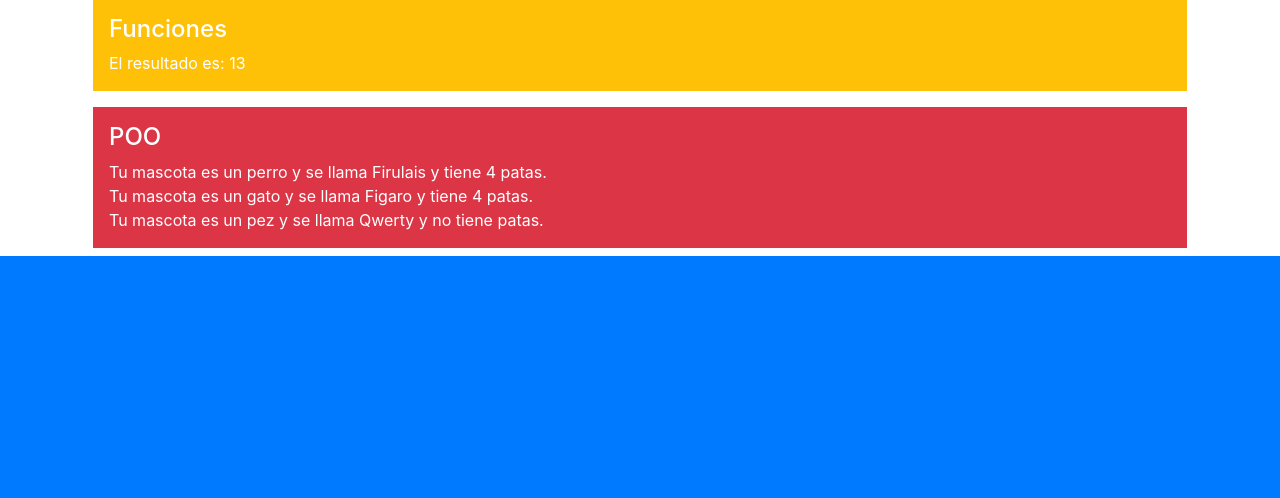
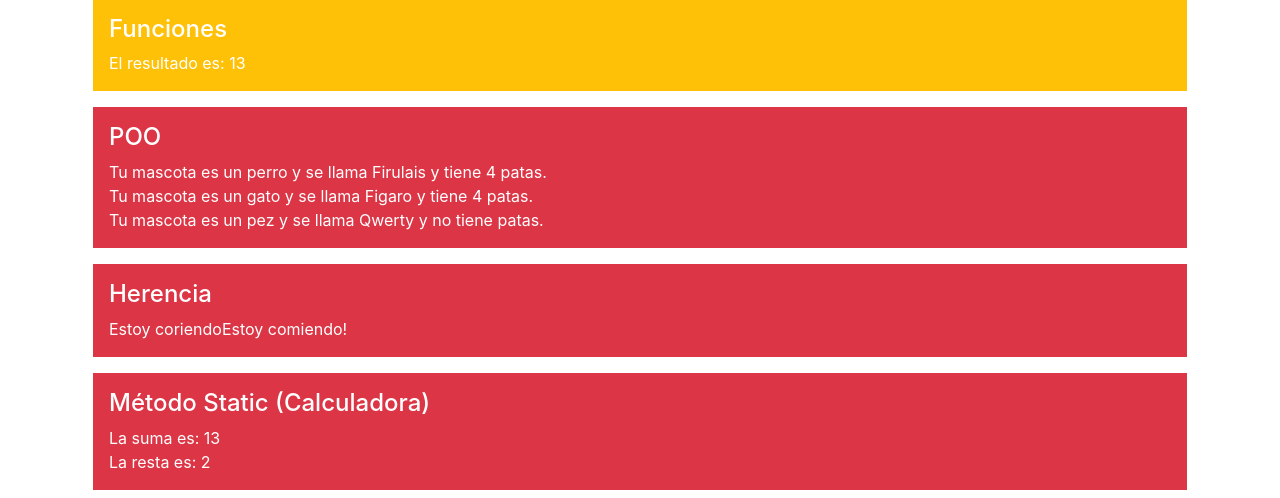
Before and after one commit to david-dc381/PHP-Console, a PHP site: page / in a window 1280 px wide. Shown: the part 1625-2123 px from the top of the page. Before the commit the page ends 1881 px from the top, so only its background shows below. Run offline with PHP 8.4, Linux system fonts and the light colour scheme.

Commit message:
Agregamos Herencia y Método static

```diff
--- a/index.php
+++ b/index.php
@@ -301,6 +301,69 @@
             </div>
         </div>
 
+        <div class="row">
+            <div class="col-12">
+                <div class="p-3 m-2 bg-danger text-white">
+                    <h4>Herencia</h4>
+                    <?php
+                        class Mascota1 {
+                            public $nombre;
+                            public $patas;
+
+                            function __construct($nombre, $patas)
+                            {
+                                $this->nombre = $nombre;
+                                $this->patas = $patas;
+                            }
+
+                            function eat() {
+                                return "Estoy comiendo!";
+                            }
+                        }
+
+                        class Perro extends Mascota1 {
+                            function run() {
+                                return "Estoy coriendo";
+                            }
+                        }
+
+                        class Gato extends Mascota1 {}
+
+                        $firulais = new Perro('Firulasi', 4);
+                        $figaro = new Gato('figaro', 4);
+
+                        echo $firulais->run();
+                        echo $figaro->eat();
+
+                    ?>
+                </div>
+            </div>
+        </div>
+
+
+        <div class="row">
+            <div class="col-12">
+                <div class="p-3 m-2 bg-danger text-white">
+                    <h4>Método Static (Calculadora)</h4>
+                    <?php
+                        class calculadora {
+                            public static function sumar($num1, $num2) {
+                                return $num1 + $num2;
+                            }
+
+                            static function restar($num1, $num2) {
+                                return $num1 - $num2;
+                            }
+                        }
+                        // static, hace que no intanciebos la clase
+                        echo "La suma es: " . calculadora::sumar(5,8) . "<br>";
+                        echo "La resta es: " . calculadora::restar(8,6) . "<br>";
+
+                    ?>
+                </div>
+            </div>
+        </div>
+
     </div>
 
     <script src="https://code.jquery.com/jquery-3.5.1.slim.min.js" integrity="sha384-DfXdz2htPH0lsSSs5nCTpuj/zy4C+OGpamoFVy38MVBnE+IbbVYUew+OrCXaRkfj" crossorigin="anonymous"></script>
```
